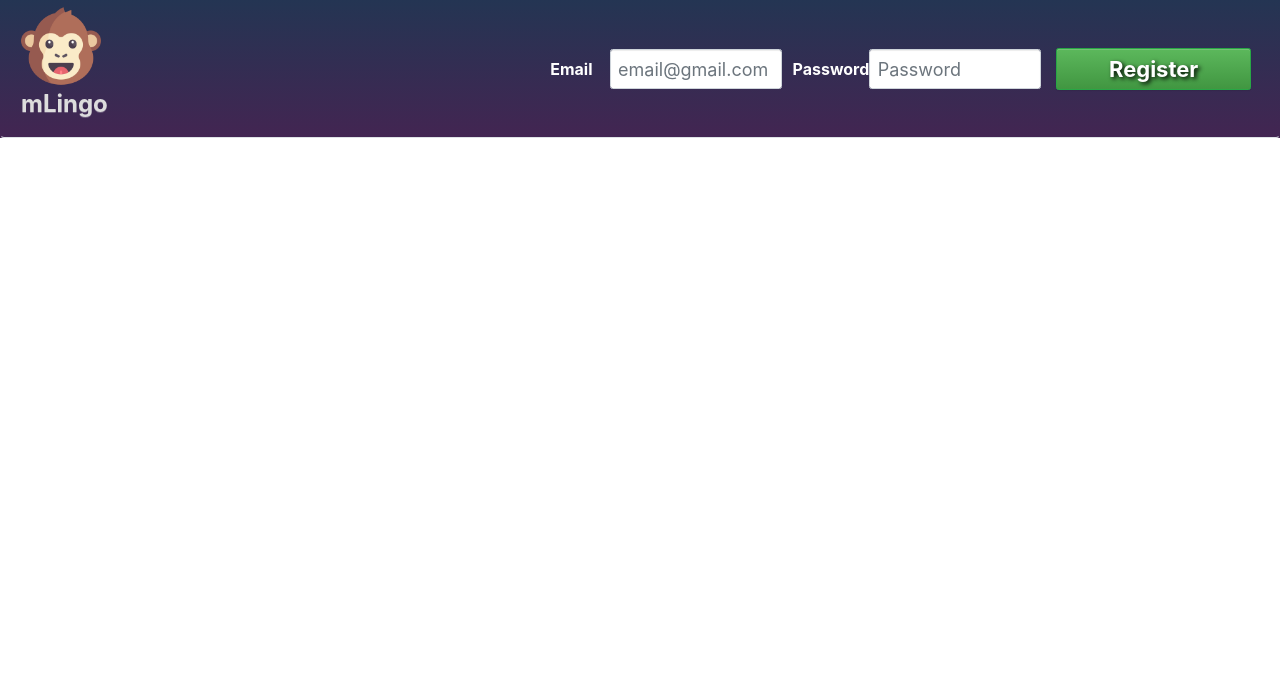
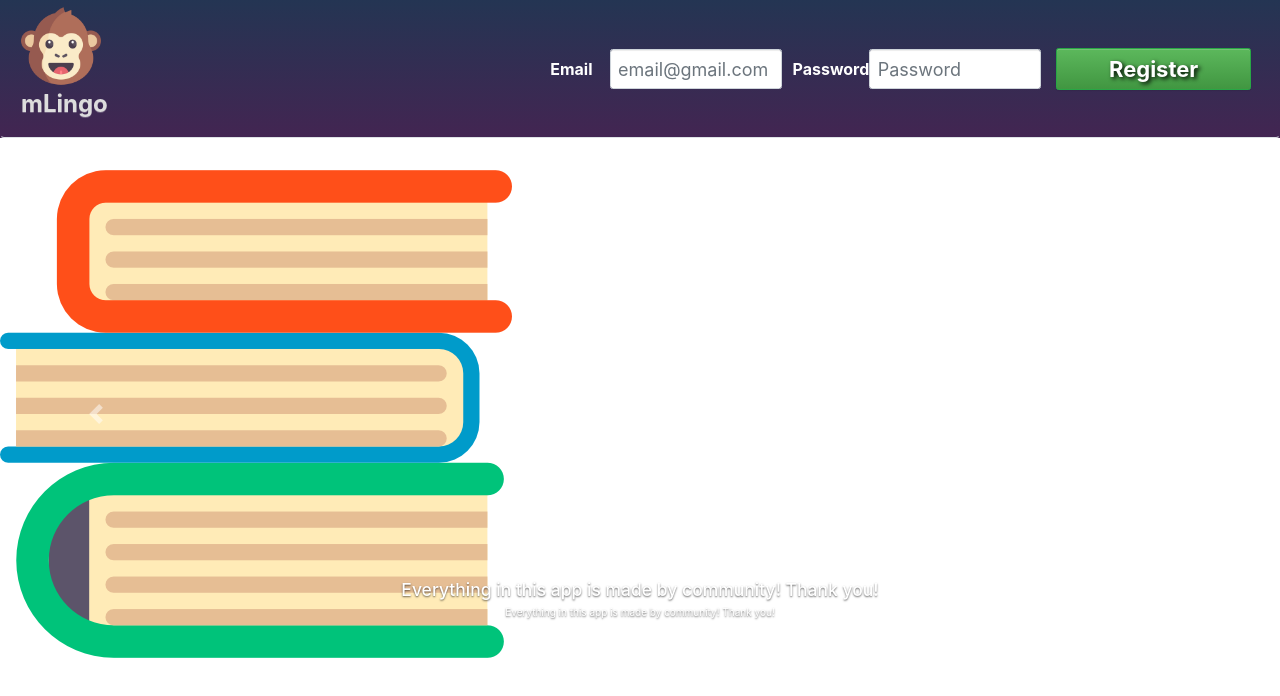
Before and after one commit to mLingoTeam/mLingo-Frontend, a React (Create React App) app in the folder mLingo/ClientApp/: page / in a window 1280 px wide. Shown: the top 696 px of the page. Built offline with nearby package versions, Linux system fonts and the light colour scheme.

Commit message:
Add slider template

```diff
--- a/mLingo/ClientApp/src/App.js
+++ b/mLingo/ClientApp/src/App.js
@@ -1,11 +1,13 @@
 import React, { Component } from "react";
 import AppNavbar from "./components/AppNavbar";
+import Slider from "./components/Slider";
 
 export default class App extends Component {
   render() {
     return (
       <div>
         <AppNavbar />
+        <Slider />
       </div>
     );
   }
--- /dev/null
+++ b/mLingo/ClientApp/src/components/Slider.js
@@ -0,0 +1,88 @@
+import React, { useState } from "react";
+import {
+  Carousel,
+  CarouselItem,
+  CarouselControl,
+  CarouselIndicators,
+  CarouselCaption
+} from "reactstrap";
+import img1 from "../img/books.png";
+
+const items = [
+  {
+    src: img1,
+    altText: "You create us!",
+    caption: "Everything in this app is made by community! Thank you!"
+  },
+  {
+    src: img1,
+    altText: "Slide 2",
+    caption: "Slide 2"
+  },
+  {
+    src: img1,
+    altText: "Slide 3",
+    caption: "Slide 3"
+  }
+];
+
+const Slider = props => {
+  const [activeIndex, setActiveIndex] = useState(0);
+  const [animating, setAnimating] = useState(false);
+
+  const next = () => {
+    if (animating) return;
+    const nextIndex = activeIndex === items.length - 1 ? 0 : activeIndex + 1;
+    setActiveIndex(nextIndex);
+  };
+
+  const previous = () => {
+    if (animating) return;
+    const nextIndex = activeIndex === 0 ? items.length - 1 : activeIndex - 1;
+    setActiveIndex(nextIndex);
+  };
+
+  const goToIndex = newIndex => {
+    if (animating) return;
+    setActiveIndex(newIndex);
+  };
+
+  const slides = items.map(item => {
+    return (
+      <CarouselItem
+        onExiting={() => setAnimating(true)}
+        onExited={() => setAnimating(false)}
+        key={item.src}
+      >
+        <img src={item.src} alt={item.altText} />
+        <CarouselCaption
+          captionText={item.caption}
+          captionHeader={item.caption}
+        />
+      </CarouselItem>
+    );
+  });
+
+  return (
+    <Carousel activeIndex={activeIndex} next={next} previous={previous}>
+      <CarouselIndicators
+        items={items}
+        activeIndex={activeIndex}
+        onClickHandler={goToIndex}
+      />
+      {slides}
+      <CarouselControl
+        direction="prev"
+        directionText="Previous"
+        onClickHandler={previous}
+      />
+      <CarouselControl
+        direction="next"
+        directionText="Next"
+        onClickHandler={next}
+      />
+    </Carousel>
+  );
+};
+
+export default Slider;
```
